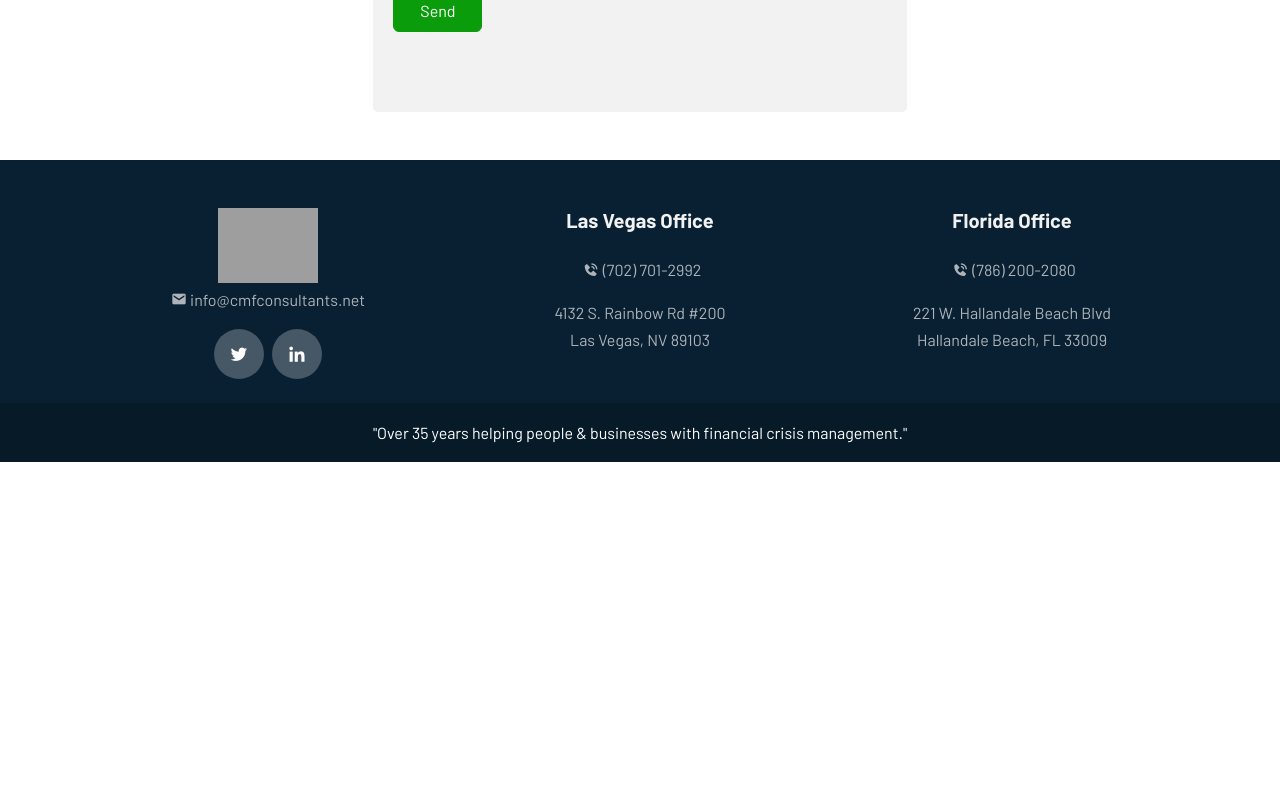
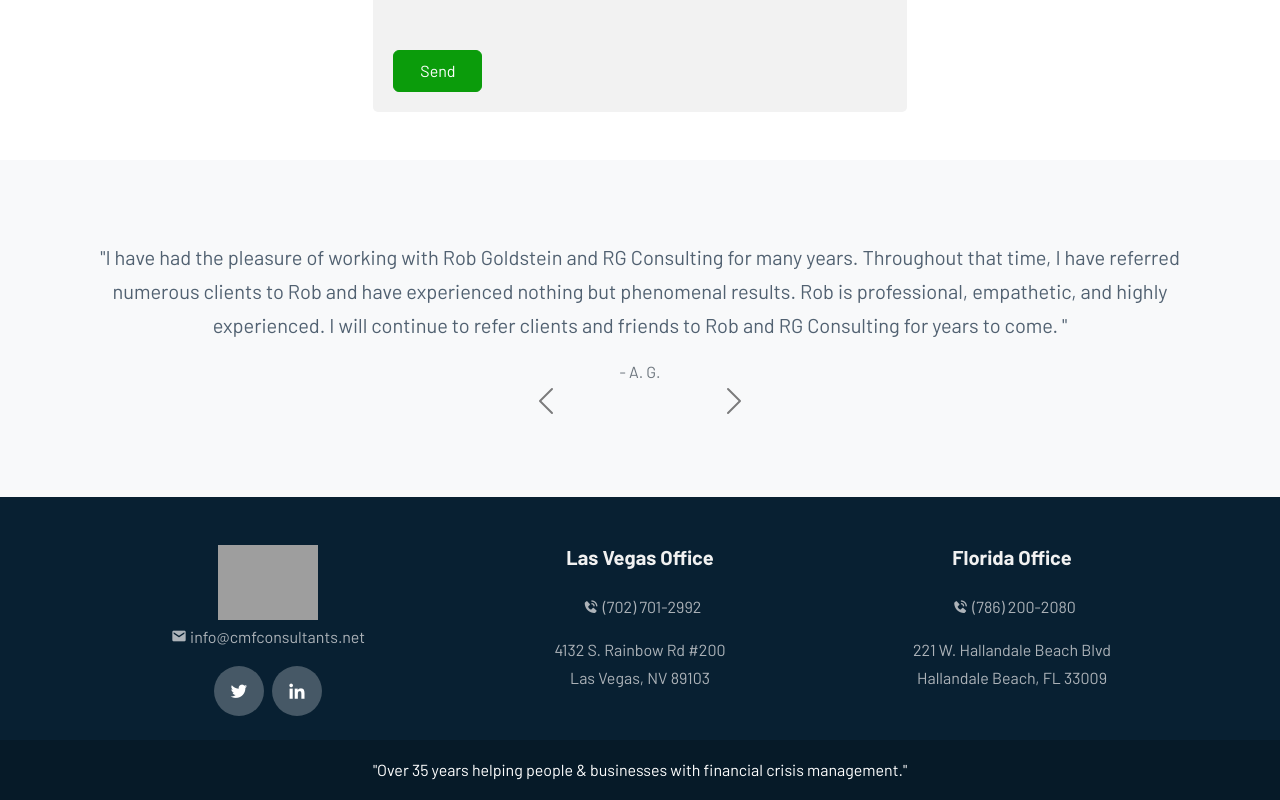
Before and after one commit to Candyce10/CMF_ConsultingREACT, a React (Create React App) app: page /affiliates in a window 1280 px wide. Shown: the part 1058-1858 px from the top of the page. Before the commit the page ends 1520 px from the top, so only its background shows below. Built offline with nearby package versions, Linux system fonts and the light colour scheme; no server answers; grey boxes are pictures that could not be loaded.

Commit message:
aff. testimonials

```diff
--- a/src/index.css
+++ b/src/index.css
@@ -168,7 +168,7 @@ section {
 text-align: center;}
 
 .intro p {
-    max-width: 500px;
+    max-width: 800px;
 }
 .intro h6{
     color: var(--brand);
--- a/src/pages/Affiliates.js
+++ b/src/pages/Affiliates.js
@@ -116,14 +116,54 @@ function Affiliates() {
                 <input type="text" id="contact" name="contact" placeholder="(123) 456-7890" required/>
                 <label for="profession">Profession</label>
                 <input type="text" id="profession" name="profession" placeholder="Job Title" />
+                 <div class="message">
+                        <div class="success" id="success">Your Inquiry Has Successfully Sent!</div>
+                        <div class="danger" id="danger">Fields Can't be Empty!</div>
+                    </div>
+                <button type="submit" class="btn btn-brand" onClick={message} >Send</button>
 
-                <button type="submit" class="btn btn-brand" onClick={message} >Send</button>
-                <div class="message">
-                    <div class="success" id="success">Your Inquiry Has Successfully Sent!</div>
-                    <div class="danger" id="danger">Fields Can't be Empty!</div>
-                </div>
             </form>
         </div>
+
+        <section class="container-fluid bg-light">
+            <div class="row text-center">
+                <div class="col-md-12">
+                <div id="myCarousel2" class="carousel slide carousel-dark" data-bs-ride="carousel">
+                    <div class="carousel-inner">
+                    <div class="carousel-item active">
+                        <p class="lead font-italic mx-4 mx-md-5">
+                        "I have had the pleasure of working with Rob Goldstein and RG Consulting for many years.  Throughout that time, I have referred numerous clients to Rob and have experienced nothing but phenomenal results.  Rob is professional, empathetic, and highly experienced.  I will continue to refer clients and friends to Rob and RG Consulting for years to come.   "
+                        </p>
+
+                        <p class="text-muted mb-0">- A. G.</p>
+                    </div>
+
+                    <div class="carousel-item">
+                        <p class="lead font-italic mx-4 mx-md-5">
+                        "I just wanted to thank you so much for the services you provided to my clients.  You have saved both of them from bankruptcy through your efforts in securing loans during these dark and desperate times.  Your dedication and tenacity is second to none. I look forward to working with you in the future and with other clients whom are in need of your services."
+                        </p>
+
+                        <p class="text-muted mb-0">- C. J. M.</p>
+                    </div>
+
+                    </div>
+                    <div class=" d-flex justify-content-center">
+                        <button class="carousel-control-prev position-relative" type="button" data-bs-target="#myCarousel2"
+                        data-bs-slide="prev">
+                        <span class="carousel-control-prev-icon " aria-hidden="true"></span>
+                        <span class="visually-hidden">Previous</span>
+                        </button>
+                        <button class="carousel-control-next position-relative" type="button" data-bs-target="#myCarousel2"
+                        data-bs-slide="next">
+                        <span class="carousel-control-next-icon" aria-hidden="true"></span>
+                        <span class="visually-hidden">Next</span>
+                        </button>
+                    </div>
+
+                </div>
+                </div>
+            </div>
+        </section>
 
     </div>
   )
--- a/src/pages/Home.js
+++ b/src/pages/Home.js
@@ -97,12 +97,12 @@ function Home() {
                         <div class="col-12 ">
                             <div class="intro ">
                                 <h1>About Us</h1>
-                                <p class="mx-auto fw-semibold fs-5">We'll shop for loans & grants that suit your needs! </p>
-                                <p class="mx-auto fs-5 mb-3">CMF Consultants is a packager for minority certification. We have the knowledge and experience to provide funding solutions to small businesses in need of financing to grow your company!  </p>
+                                <p class="mx-auto fs-5 mb-3">Commercial and Minority Funding Consultants is a professional team that strives to assist Minorities and businesses with reaching their funding goals. We are committed to assisting businesses with full lifecycle development, from initial startup through growth and development stages, with restructuring if necessary. We have the knowledge and experience to grow your company and help you thrive!  </p>
+                                <p class="mx-auto fw-semibold mb-5 fs-5">We'll shop for loans & grants that suit your needs! </p>
 
 
 
-                                <hr class="divider text-center justify-content-center"></hr>
+                                <hr class="divider mb-5 text-center justify-content-center"></hr>
                             </div>
                         </div>
                     </div>
@@ -167,7 +167,7 @@ function Home() {
             </div>
         </section>
 
-        <section class="text-center">
+        <section class="text-center ">
             <div class="container">
                 <div class="row">
                     <div class="col-12">
```
